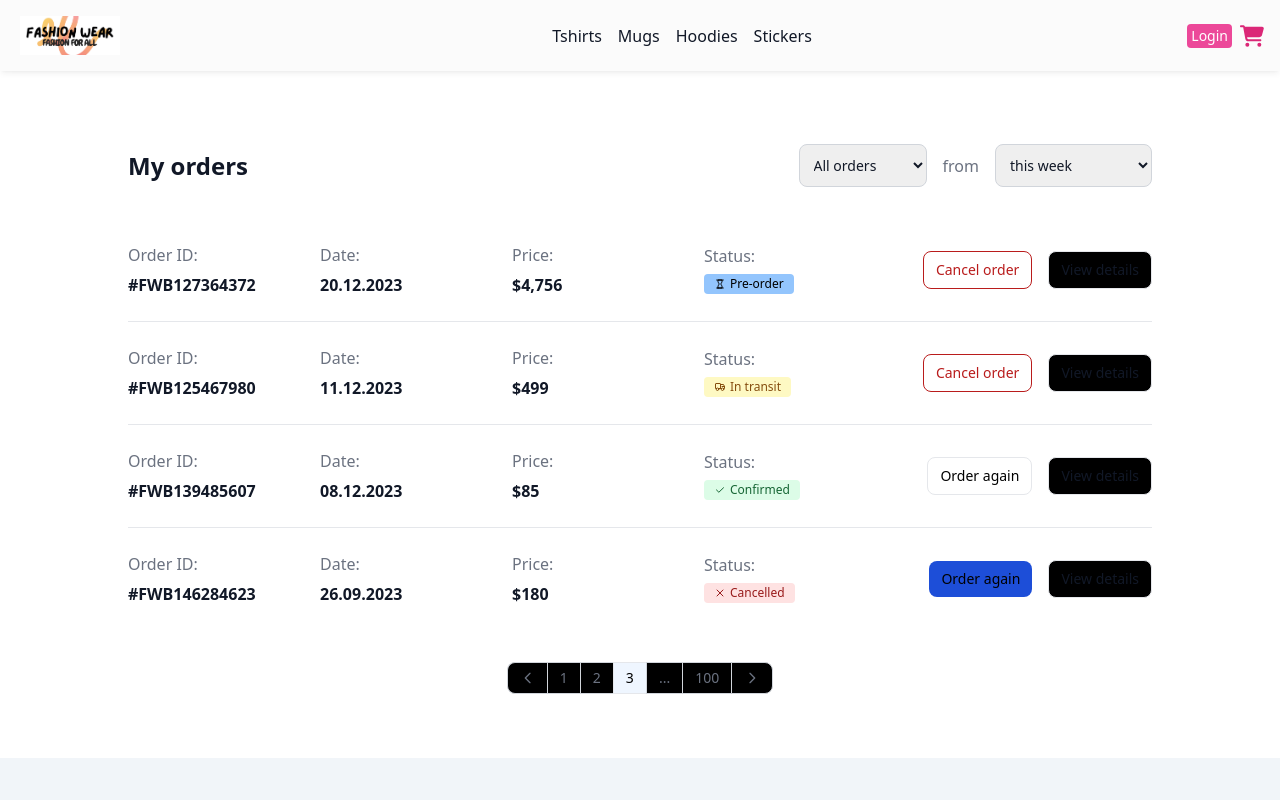
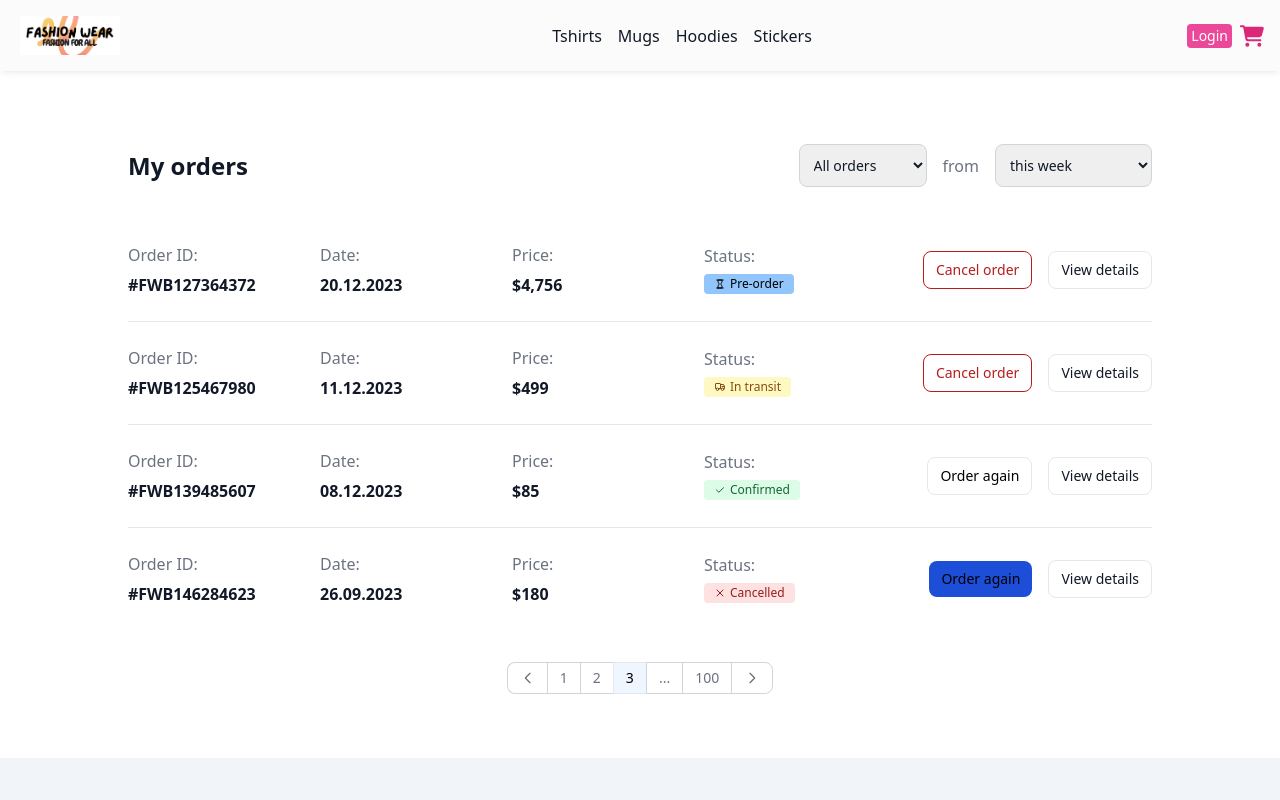
Before and after one commit to Laraib007/Ecommerce-NextJs-Project, a Next.js app: page /orders in a window 1280 px wide. Shown: the top 800 px of the page. Built offline with nearby package versions, Linux system fonts and the light colour scheme.

Commit message:
Alhamdulillah Fix All issues

```diff
--- a/src/pages/orders.js
+++ b/src/pages/orders.js
@@ -67,7 +67,7 @@ const orders = () => {
 
               <div class="w-full grid sm:grid-cols-2 lg:flex lg:w-64 lg:items-center lg:justify-end gap-4">
                 <button type="button" class="w-full rounded-lg border border-red-700 px-3 py-2 text-center text-sm font-medium text-red-700 hover:bg-red-700 hover:text-black focus:outline-none focus:ring-4 focus:ring-red-300 dark:border-red-500 dark:text-red-500 dark:hover:bg-red-600 dark:hover:text-black dark:focus:ring-red-900 lg:w-auto">Cancel order</button>
-                <a href="#" class="w-full inline-flex justify-center rounded-lg  border border-gray-200 bg-black px-3 py-2 text-sm font-medium text-gray-900 hover:bg-gray-100 hover:text-primary-700 focus:z-10 focus:outline-none focus:ring-4 focus:ring-gray-100 dark:border-gray-600 dark:bg-gray-800 dark:text-gray-400 dark:hover:bg-gray-700 dark:hover:text-black dark:focus:ring-gray-700 lg:w-auto">View details</a>
+                <a href="#" class="w-full inline-flex justify-center rounded-lg  border border-gray-200  px-3 py-2 text-sm font-medium text-gray-900 hover:bg-gray-100 hover:text-primary-700 focus:z-10 focus:outline-none focus:ring-4 focus:ring-gray-100 dark:border-gray-600 dark:bg-gray-800 dark:text-gray-400 dark:hover:bg-gray-700 dark:hover:text-black dark:focus:ring-gray-700 lg:w-auto">View details</a>
               </div>
             </div>
 
@@ -101,7 +101,7 @@ const orders = () => {
 
               <div class="w-full grid sm:grid-cols-2 lg:flex lg:w-64 lg:items-center lg:justify-end gap-4">
                 <button type="button" class="w-full rounded-lg border border-red-700 px-3 py-2 text-center text-sm font-medium text-red-700 hover:bg-red-700 hover:text-black focus:outline-none focus:ring-4 focus:ring-red-300 dark:border-red-500 dark:text-red-500 dark:hover:bg-red-600 dark:hover:text-black dark:focus:ring-red-900 lg:w-auto">Cancel order</button>
-                <a href="#" class="w-full inline-flex justify-center rounded-lg  border border-gray-200 bg-black px-3 py-2 text-sm font-medium text-gray-900 hover:bg-gray-100 hover:text-primary-700 focus:z-10 focus:outline-none focus:ring-4 focus:ring-gray-100 dark:border-gray-600 dark:bg-gray-800 dark:text-gray-400 dark:hover:bg-gray-700 dark:hover:text-black dark:focus:ring-gray-700 lg:w-auto">View details</a>
+                <a href="#" class="w-full inline-flex justify-center rounded-lg  border border-gray-200  px-3 py-2 text-sm font-medium text-gray-900 hover:bg-gray-100 hover:text-primary-700 focus:z-10 focus:outline-none focus:ring-4 focus:ring-gray-100 dark:border-gray-600 dark:bg-gray-800 dark:text-gray-400 dark:hover:bg-gray-700 dark:hover:text-black dark:focus:ring-gray-700 lg:w-auto">View details</a>
               </div>
             </div>
 
@@ -135,7 +135,7 @@ const orders = () => {
 
               <div class="w-full grid sm:grid-cols-2 lg:flex lg:w-64 lg:items-center lg:justify-end gap-4">
                 <button type="button" class="w-full inline-flex justify-center rounded-lg  border border-gray-200 bg-blue px-3 py-2 text-sm font-medium  hover:bg-blue-100 hover:text-white-700 focus:z-10 focus:outline-none focus:ring-4 focus:ring-gray-100 dark:border-gray-600 dark:bg-blue-800 dark:text-white-400 dark:hover:bg-blue-700 dark:hover:text-white dark:focus:ring-gray-700 lg:w-auto">Order again</button>
-                <a href="#" class="w-full inline-flex justify-center rounded-lg  border border-gray-200 bg-black px-3 py-2 text-sm font-medium text-gray-900 hover:bg-gray-100 hover:text-primary-700 focus:z-10 focus:outline-none focus:ring-4 focus:ring-gray-100 dark:border-gray-600 dark:bg-gray-800 dark:text-gray-400 dark:hover:bg-gray-700 dark:hover:text-black dark:focus:ring-gray-700 lg:w-auto">View details</a>
+                <a href="#" class="w-full inline-flex justify-center rounded-lg  border border-gray-200  px-3 py-2 text-sm font-medium text-gray-900 hover:bg-gray-100 hover:text-primary-700 focus:z-10 focus:outline-none focus:ring-4 focus:ring-gray-100 dark:border-gray-600 dark:bg-gray-800 dark:text-gray-400 dark:hover:bg-gray-700 dark:hover:text-black dark:focus:ring-gray-700 lg:w-auto">View details</a>
               </div>
             </div>
 
@@ -169,7 +169,7 @@ const orders = () => {
 
               <div class="w-full grid sm:grid-cols-2 lg:flex lg:w-64 lg:items-center lg:justify-end gap-4">
                 <button type="button" class="w-full rounded-lg bg-blue-700 px-3 py-2 text-sm font-medium text-black hover:bg-blue-800 focus:outline-none focus:ring-4 focus:ring-primary-300 dark:hover:bg-blue-700 dark:focus:ring-primary-800 lg:w-auto">Order again</button>
-                <a href="#" class="w-full inline-flex justify-center rounded-lg  border border-gray-200 bg-black px-3 py-2 text-sm font-medium text-gray-900 hover:bg-gray-100 hover:text-primary-700 focus:z-10 focus:outline-none focus:ring-4 focus:ring-gray-100 dark:border-gray-600 dark:bg-gray-800 dark:text-gray-400 dark:hover:bg-gray-700 dark:hover:text-black dark:focus:ring-gray-700 lg:w-auto">View details</a>
+                <a href="#" class="w-full inline-flex justify-center rounded-lg  border border-gray-200  px-3 py-2 text-sm font-medium text-gray-900 hover:bg-gray-100 hover:text-primary-700 focus:z-10 focus:outline-none focus:ring-4 focus:ring-gray-100 dark:border-gray-600 dark:bg-gray-800 dark:text-gray-400 dark:hover:bg-gray-700 dark:hover:text-black dark:focus:ring-gray-700 lg:w-auto">View details</a>
               </div>
             </div>
 
@@ -180,7 +180,7 @@ const orders = () => {
         <nav class="mt-6 flex items-center justify-center sm:mt-8" aria-label="Page navigation example">
           <ul class="flex h-8 items-center -space-x-px text-sm">
             <li>
-              <a href="#" class="ms-0 flex h-8 items-center justify-center rounded-s-lg border border-e-0 border-gray-300 bg-black px-3 leading-tight text-gray-500 hover:bg-gray-100 hover:text-gray-700 dark:border-gray-700 dark:bg-gray-800 dark:text-gray-400 dark:hover:bg-gray-700 dark:hover:text-black">
+              <a href="#" class="ms-0 flex h-8 items-center justify-center rounded-s-lg border border-e-0 border-gray-300  px-3 leading-tight text-gray-500 hover:bg-gray-100 hover:text-gray-700 dark:border-gray-700 dark:bg-gray-800 dark:text-gray-400 dark:hover:bg-gray-700 dark:hover:text-black">
                 <span class="sr-only">Previous</span>
                 <svg class="h-4 w-4 rtl:rotate-180" aria-hidden="true" xmlns="http://www.w3.org/2000/svg" width="24" height="24" fill="none" viewBox="0 0 24 24">
                   <path stroke="currentColor" stroke-linecap="round" stroke-linejoin="round" stroke-width="2" d="m15 19-7-7 7-7" />
@@ -188,22 +188,22 @@ const orders = () => {
               </a>
             </li>
             <li>
-              <a href="#" class="flex h-8 items-center justify-center border border-gray-300 bg-black px-3 leading-tight text-gray-500 hover:bg-gray-100 hover:text-gray-700 dark:border-gray-700 dark:bg-gray-800 dark:text-gray-400 dark:hover:bg-gray-700 dark:hover:text-black">1</a>
+              <a href="#" class="flex h-8 items-center justify-center border border-gray-300  px-3 leading-tight text-gray-500 hover:bg-gray-100 hover:text-gray-700 dark:border-gray-700 dark:bg-gray-800 dark:text-gray-400 dark:hover:bg-gray-700 dark:hover:text-black">1</a>
             </li>
             <li>
-              <a href="#" class="flex h-8 items-center justify-center border border-gray-300 bg-black px-3 leading-tight text-gray-500 hover:bg-gray-100 hover:text-gray-700 dark:border-gray-700 dark:bg-gray-800 dark:text-gray-400 dark:hover:bg-gray-700 dark:hover:text-black">2</a>
+              <a href="#" class="flex h-8 items-center justify-center border border-gray-300  px-3 leading-tight text-gray-500 hover:bg-gray-100 hover:text-gray-700 dark:border-gray-700 dark:bg-gray-800 dark:text-gray-400 dark:hover:bg-gray-700 dark:hover:text-black">2</a>
             </li>
             <li>
               <a href="#" aria-current="page" class="z-10 flex h-8 items-center justify-center border border-primary-300 bg-blue-50 px-3 leading-tight text-primary-600 hover:bg-blue-100 hover:text-primary-700 dark:border-gray-700  ">3</a>
             </li>
             <li>
-              <a href="#" class="flex h-8 items-center justify-center border border-gray-300 bg-black px-3 leading-tight text-gray-500 hover:bg-gray-100 hover:text-gray-700 dark:border-gray-700 dark:bg-gray-800 dark:text-gray-400 dark:hover:bg-gray-700 dark:hover:text-black">...</a>
+              <a href="#" class="flex h-8 items-center justify-center border border-gray-300  px-3 leading-tight text-gray-500 hover:bg-gray-100 hover:text-gray-700 dark:border-gray-700 dark:bg-gray-800 dark:text-gray-400 dark:hover:bg-gray-700 dark:hover:text-black">...</a>
             </li>
             <li>
-              <a href="#" class="flex h-8 items-center justify-center border border-gray-300 bg-black px-3 leading-tight text-gray-500 hover:bg-gray-100 hover:text-gray-700 dark:border-gray-700 dark:bg-gray-800 dark:text-gray-400 dark:hover:bg-gray-700 dark:hover:text-black">100</a>
+              <a href="#" class="flex h-8 items-center justify-center border border-gray-300  px-3 leading-tight text-gray-500 hover:bg-gray-100 hover:text-gray-700 dark:border-gray-700 dark:bg-gray-800 dark:text-gray-400 dark:hover:bg-gray-700 dark:hover:text-black">100</a>
             </li>
             <li>
-              <a href="#" class="flex h-8 items-center justify-center rounded-e-lg border border-gray-300 bg-black px-3 leading-tight text-gray-500 hover:bg-gray-100 hover:text-gray-700 dark:border-gray-700 dark:bg-gray-800 dark:text-gray-400 dark:hover:bg-gray-700 dark:hover:text-black">
+              <a href="#" class="flex h-8 items-center justify-center rounded-e-lg border border-gray-300  px-3 leading-tight text-gray-500 hover:bg-gray-100 hover:text-gray-700 dark:border-gray-700 dark:bg-gray-800 dark:text-gray-400 dark:hover:bg-gray-700 dark:hover:text-black">
                 <span class="sr-only">Next</span>
                 <svg class="h-4 w-4 rtl:rotate-180" aria-hidden="true" xmlns="http://www.w3.org/2000/svg" width="24" height="24" fill="none" viewBox="0 0 24 24">
                   <path stroke="currentColor" stroke-linecap="round" stroke-linejoin="round" stroke-width="2" d="m9 5 7 7-7 7" />
```
